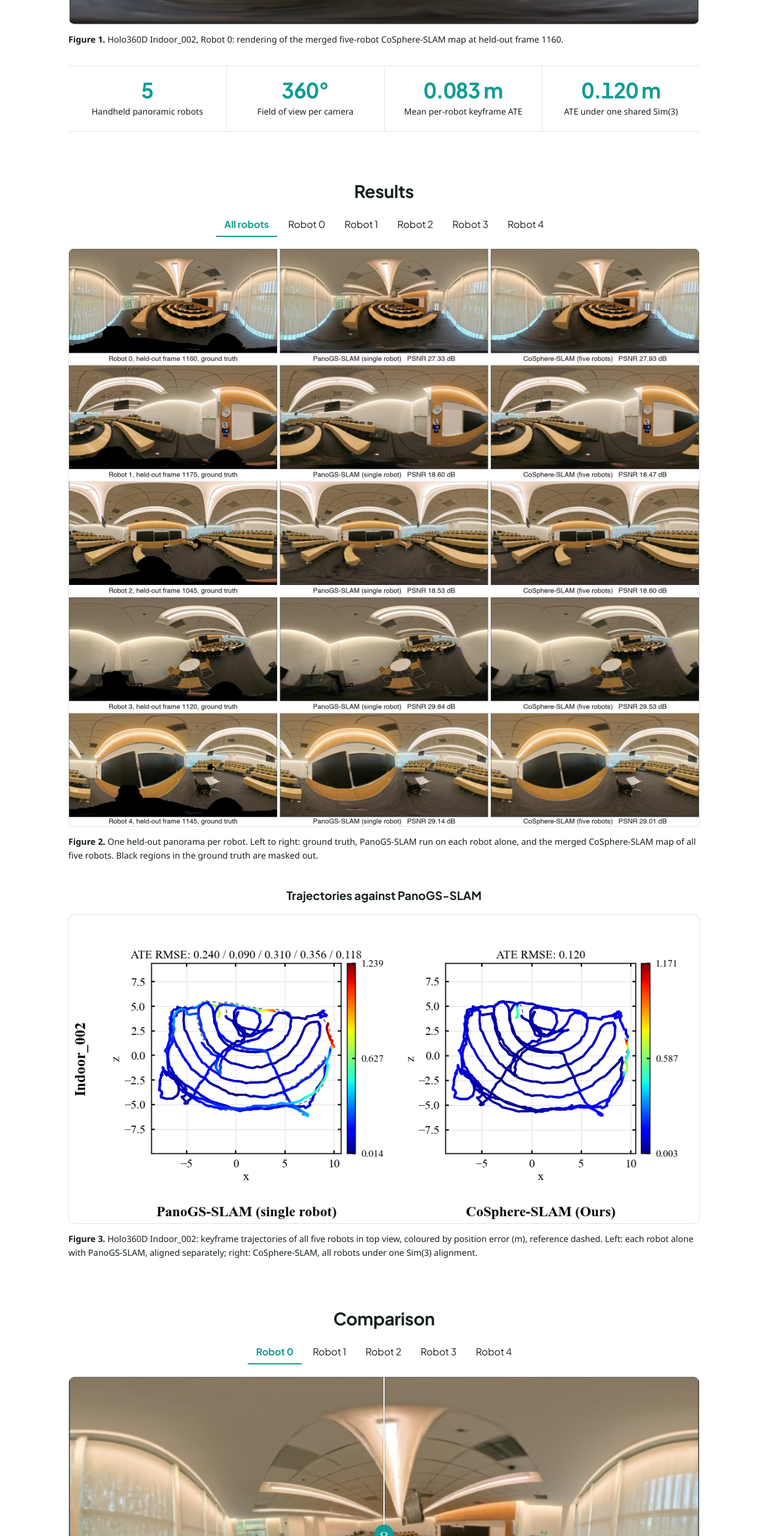
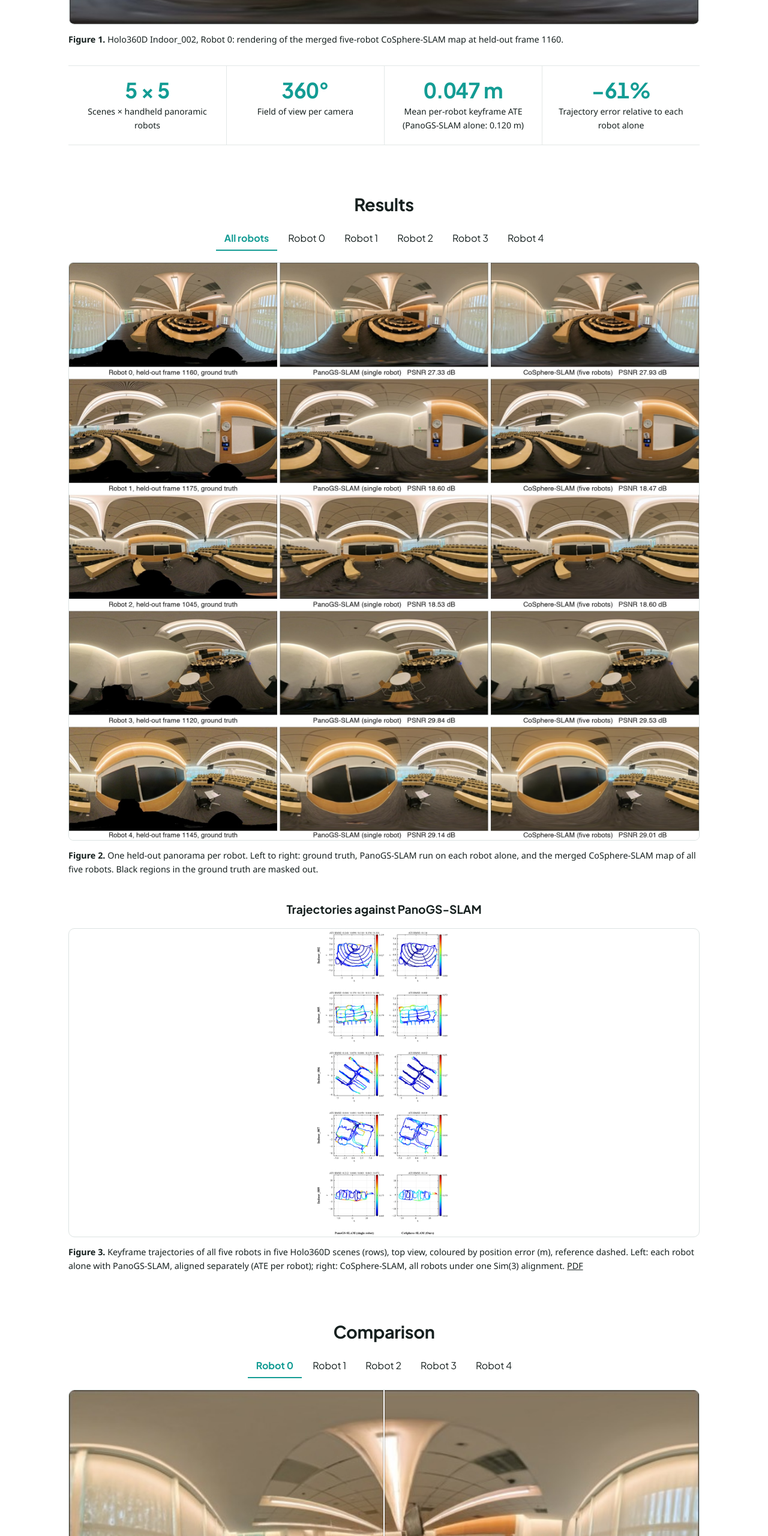
Before and after one commit to CoSphere-SLAM/CoSphere-SLAM.github.io, a plain HTML site: page index.html in a window 1280 px wide. Shown: the part 1040-3600 px from the top of the page at 60% size. Drawn offline with Linux system fonts and the light colour scheme.

Commit message:
Results on five Holo360D scenes

```diff
--- a/index.html
+++ b/index.html
@@ -211,10 +211,10 @@ footer{padding:2.5rem 0 3rem;border-top:1px solid var(--line);font-size:.9rem;te
 const LINKS = {paper: '', arxiv: '', code: ''};
 
 const STATS = [
-  {value: '5', label: 'Handheld panoramic robots'},
+  {value: '5 × 5', label: 'Scenes × handheld panoramic robots'},
   {value: '360°', label: 'Field of view per camera'},
-  {value: '0.083 m', label: 'Mean per-robot keyframe ATE'},
-  {value: '0.120 m', label: 'ATE under one shared Sim(3)'}
+  {value: '0.047 m', label: 'Mean per-robot keyframe ATE (PanoGS-SLAM alone: 0.120 m)'},
+  {value: '−61%', label: 'Trajectory error relative to each robot alone'}
 ];
 
 /* Holo360D Indoor_002: one held-out panorama per robot. */
@@ -226,13 +226,13 @@ const ROBOTS = FRAMES.map((f, k) => ({
 
 /* Benchmark table; the better value in each column is set in bold (lower ATE). */
 const BENCH = {
-  note: 'Holo360D Indoor_002 with five handheld panoramic robots; PanoGS-SLAM runs on each robot alone. ATE: keyframe ATE RMSE (m), each robot aligned to its reference trajectory by its own Sim(3), lower is better; with one Sim(3) shared by all five robots CoSphere-SLAM reaches 0.120 m.',
+  note: 'Five Holo360D scenes, each split into five handheld panoramic robots; PanoGS-SLAM runs on each robot alone. Each entry is the keyframe ATE RMSE (m) averaged over the five robots of the scene, every robot aligned to its reference trajectory by its own Sim(3); lower is better. CoSphere-SLAM is better than PanoGS-SLAM on at least four of the five robots in every scene. With one Sim(3) shared by all five robots CoSphere-SLAM reaches 0.116, 0.088, 0.032, 0.019 and 0.114 m.',
   groups: [['ATE (m)', 6]],
-  columns: ['Robot 0', 'Robot 1', 'Robot 2', 'Robot 3', 'Robot 4', 'Mean'],
+  columns: ['Indoor_002', 'Indoor_005', 'Indoor_006', 'Indoor_007', 'Indoor_009', 'Mean'],
   digits: [3, 3, 3, 3, 3, 3],
   lower: [true, true, true, true, true, true],
-  rows: [['PanoGS-SLAM', 0.240, 0.090, 0.310, 0.356, 0.118, 0.223]],
-  ours: ['CoSphere-SLAM (ours)', 0.134, 0.026, 0.077, 0.154, 0.025, 0.083]
+  rows: [['PanoGS-SLAM', 0.223, 0.136, 0.104, 0.052, 0.086, 0.120]],
+  ours: ['CoSphere-SLAM (ours)', 0.081, 0.065, 0.029, 0.015, 0.044, 0.047]
 };
 
 const esc = s => String(s ?? '').replace(/[&<>"]/g, c => ({'&': '&amp;', '<': '&lt;', '>': '&gt;', '"': '&quot;'}[c]));
@@ -294,8 +294,8 @@ chips(document.getElementById('results-chips'), [{items: [{label: 'All robots',
     cap.innerHTML = `<span class="fig-no">Figure 2.</span> ${esc(r.name)}, held-out frame ${r.frame}. Left to right: ground truth, PanoGS-SLAM run on this robot alone, and the merged CoSphere-SLAM map of all five robots.`;
   }
 });
-stage(document.getElementById('traj-stage'), 'assets/img/traj_indoor002.png', 'Keyframe trajectories of the five robots');
-document.getElementById('traj-caption').innerHTML = '<span class="fig-no">Figure 3.</span> Holo360D Indoor_002: keyframe trajectories of all five robots in top view, coloured by position error (m), reference dashed. Left: each robot alone with PanoGS-SLAM, aligned separately; right: CoSphere-SLAM, all robots under one Sim(3) alignment.';
+stage(document.getElementById('traj-stage'), 'assets/img/traj_5scenes.png', 'Keyframe trajectories of the five robots in five scenes');
+document.getElementById('traj-caption').innerHTML = '<span class="fig-no">Figure 3.</span> Keyframe trajectories of all five robots in five Holo360D scenes (rows), top view, coloured by position error (m), reference dashed. Left: each robot alone with PanoGS-SLAM, aligned separately (ATE per robot); right: CoSphere-SLAM, all robots under one Sim(3) alignment. <a href="assets/img/traj_5scenes.pdf">PDF</a>';
 
 /* Comparison */
 (function () {
```
Also changed, not shown: assets/img/traj_5scenes.png (added), 1 other file.
